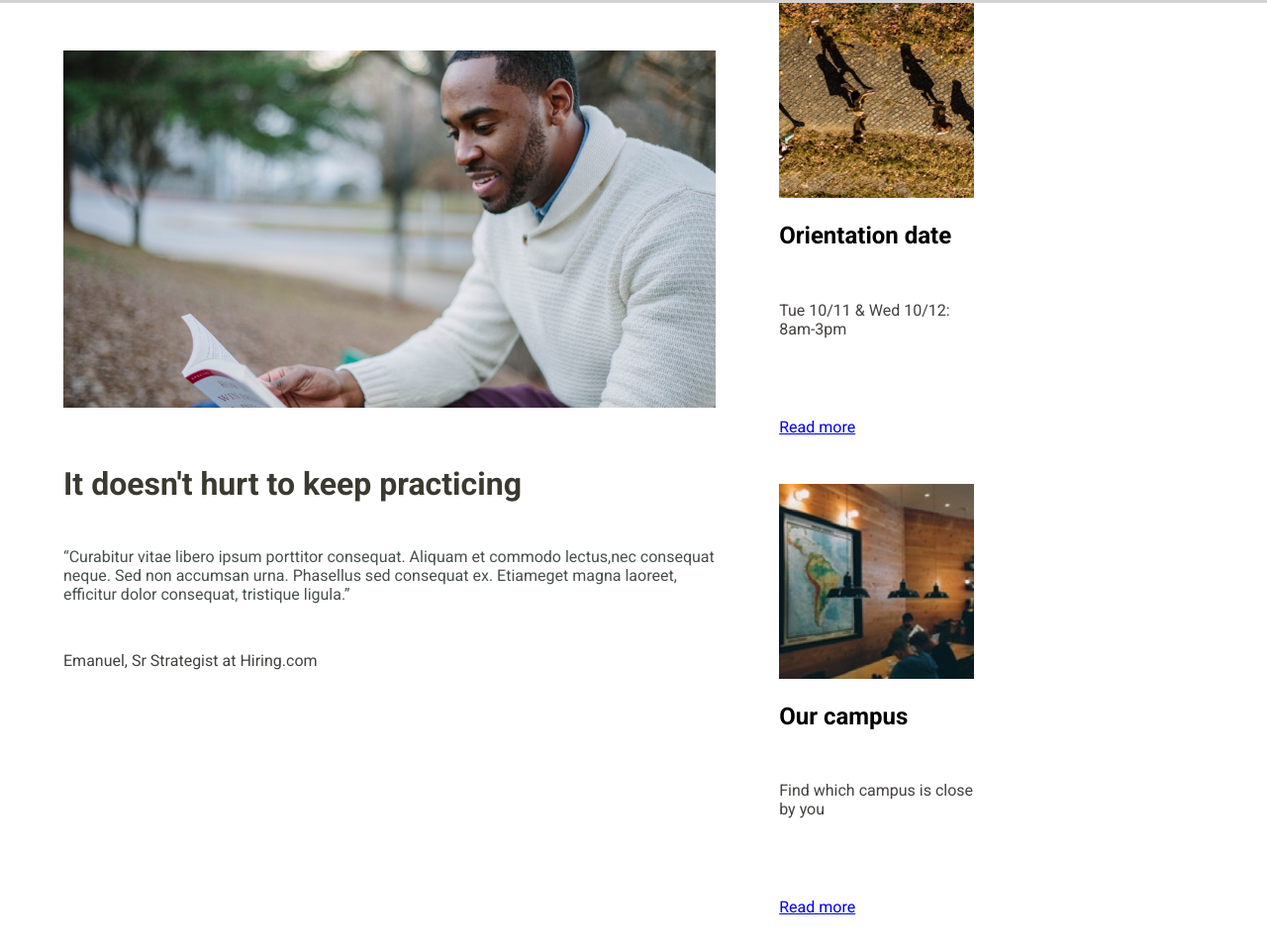
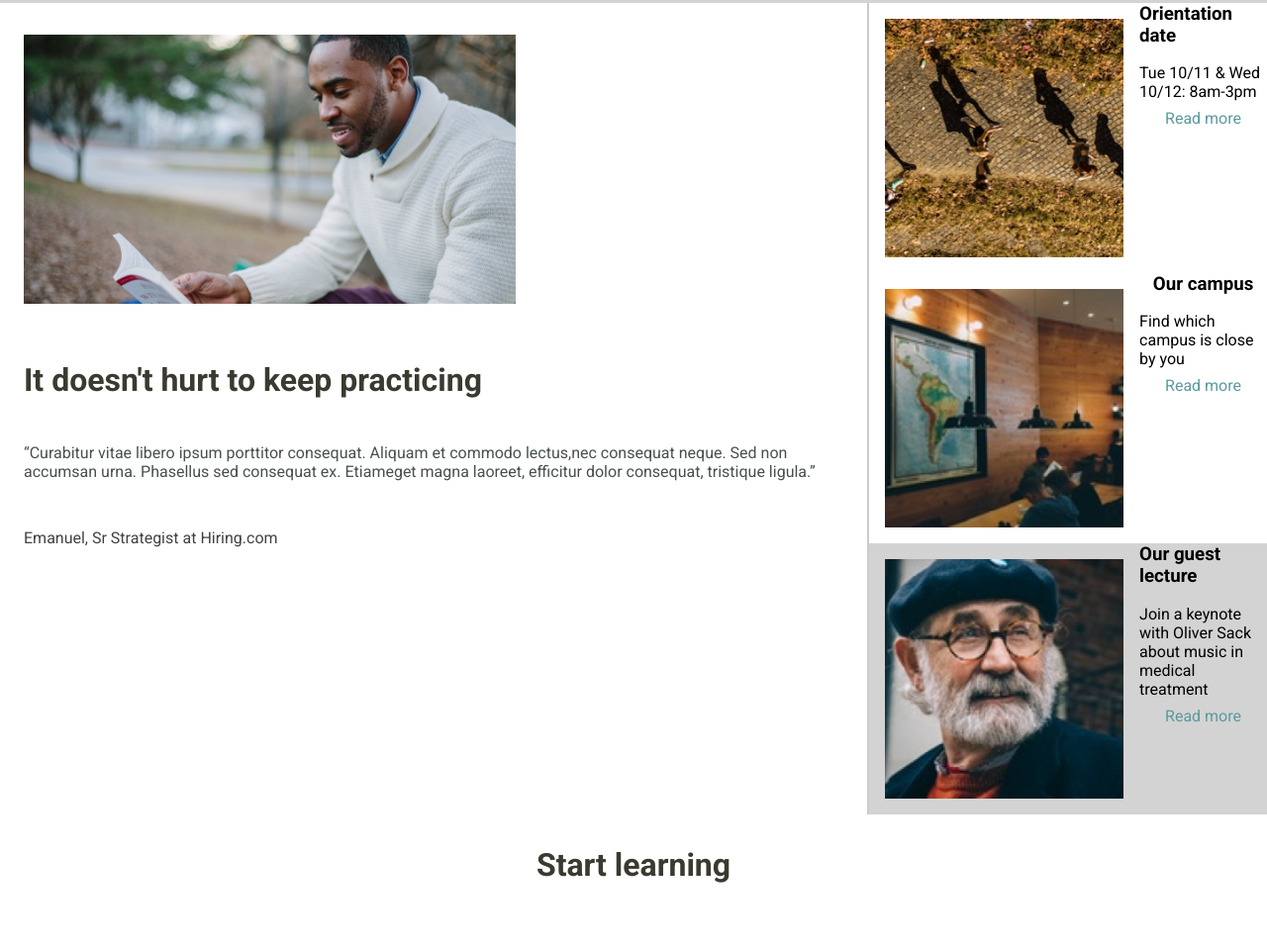
Before and after one commit to lilyaloha/colmaracademy, a plain HTML site: page index.html in a window 1280 px wide. Shown: the part 699-1660 px from the top of the page at 99% size. After the commit the page ends 1624 px from the top, so only its background shows below. Drawn offline with Linux system fonts and the light colour scheme; files whose address does not match are found by name.

Commit message:
making course section

```diff
--- a/index.html
+++ b/index.html
@@ -47,28 +47,34 @@
    <div class="flex-container information">
      <div class="content">
       <div class="quote">
-        <figure>
          <img src="resources/images/information-main.jpg">
-         <figcaption><h1>It doesn't hurt to keep practicing</h1>
+         <h1>It doesn't hurt to keep practicing</h1>
          <q>Curabitur vitae libero ipsum porttitor consequat. Aliquam et commodo lectus,nec consequat neque. Sed non accumsan urna. Phasellus sed consequat ex. Etiameget magna laoreet, efficitur dolor consequat, tristique ligula.</q>
-         <p>Emanuel, Sr Strategist at Hiring.com</p></figcaption>
-        </figure>
+         <p>Emanuel, Sr Strategist at Hiring.com</p>
       </div>
       <div class="orientation">
         <div class="flex-container orientation">
-          <div class="items">
+          <div class="side-content">
+           <div class="date">
               <img src="resources/images/information-orientation.jpg">
-            <h2>Orientation date</h2>
+              <div class="contents-text">
+                <h3>Orientation date</h3>
                 <p>Tue 10/11 & Wed 10/12: 8am-3pm</p>
                 <p><a href="#">Read more</a></p>
-          <div class="items">
+            </div>
+           </div>
+           <div class="campus">
               <img src="resources/images/information-campus.jpg">
-            <h2>Our campus</h2>
+              <div class="contents-text">
+                <h3>Our campus</h3>
                 <p>Find which campus is close by you</p>
                 <p><a href="#">Read more</a></p>
-          <div class="items">
+              </div>
+           </div>
+           <div class="lecture">
               <img src="resources/images/information-guest-lecture.jpg">
-             <h2>Our guest lecture</h2>
+              <div class="contents-text">
+                <h3>Our guest lecture</h3>
                 <p>Join a keynote with Oliver Sack about music in medical treatment</p>
                 <p><a href>Read more</a></p>
               </div>
@@ -79,6 +85,26 @@
        </div>
       </div>
      </div>
+   </div>
+
+<!--Course Section-->
+
+  <div id="course">
+    <h1>Start learning</h1>
+    <div class="flex-container content">
+      <div class="content">
+
+
+
+
+
+      </div>
+    </div>
+  </div>
+
+
+
+
 
 
 
--- a/resources/css/style.css
+++ b/resources/css/style.css
@@ -77,8 +77,6 @@ nav a:hover {
     margin: auto;
 }
 
-
-
 .flex-container .caption {
     flex-direction: column;
     justify-content: center;
@@ -129,19 +127,20 @@ nav a:hover {
     align-items: center;
     flex-wrap: wrap;
     margin: 0;
-    width: 100%;
 
 }
 
+#information .content {
+    width: 100%;
+}
+
 #information .quote {
-    display: flex;
-    flex-direction: column;
+
     padding: 2em 1.5em;
-    width: 60%;
 }
 
 #information img {
-    width: 100%;
+    width:60%;
 }
 
 #information h1{
@@ -155,12 +154,96 @@ nav a:hover {
 
 }
 
-#information p{
+#information .quote p{
     padding-top: 2em;
     padding-bottom: 2em;
     color: #454140;
 }
 
-#information .orientation {
+.flex-container .orientation {
+    /*width: 40%;*/
+    display: flex;
+    flex-direction: column;
+    border-left: 0.3px solid rgb(206, 202, 202)
+}
+
+.side-content {
+     display: flex;
+     flex-direction: column;
+     width: 100%;
+}
+
+.side-content img {
+    width: 35%;
+    float: left;
+    padding: 1em;
+}
+
+.contents-text {
+    display: flex;
+    flex-direction: column;
+    align-items: center;
+    justify-content: center;
+    word-wrap: break-word;
+}
+
+.lecture {
+    background-color: lightgray;
+}
+
+
+.contents-text h3 {
+    padding-bottom: 0.5em;
+    margin: 0;
+}
+
+.contents-text p {
+    padding-top: 0.5em;
+    margin: 0;
+}
+
+.contents-text a {
+    text-decoration: none;
+    color: #5b9aa0;
+    padding-top: 0.5em;
+}
+
+/*.box {
     width: 40%;
+    border-left: 0.3px solid rgb(212, 206, 206);
+    margin: 0;
+    padding-left: 0;
 }
+
+li {
+    display: flex;
+    align-items: center;
+}
+
+.box img {
+    width: 100%;
+    padding: 1em;
+}
+
+.contents-text h3 {
+    padding-bottom: 0.5em;
+}
+
+.contents-text p {
+    padding-top: 0.5em;
+}*/
+
+#course h1 {
+    padding: 1em 0 1em 0;
+    text-align: center;
+    color: #3b3a30;
+    margin: 0;
+}
+
+#course .flex-container {
+
+}
+
+#course .content {
+    background-color: lightgray;
+}
```
Lines whose indentation alone changed are shown as unchanged.
